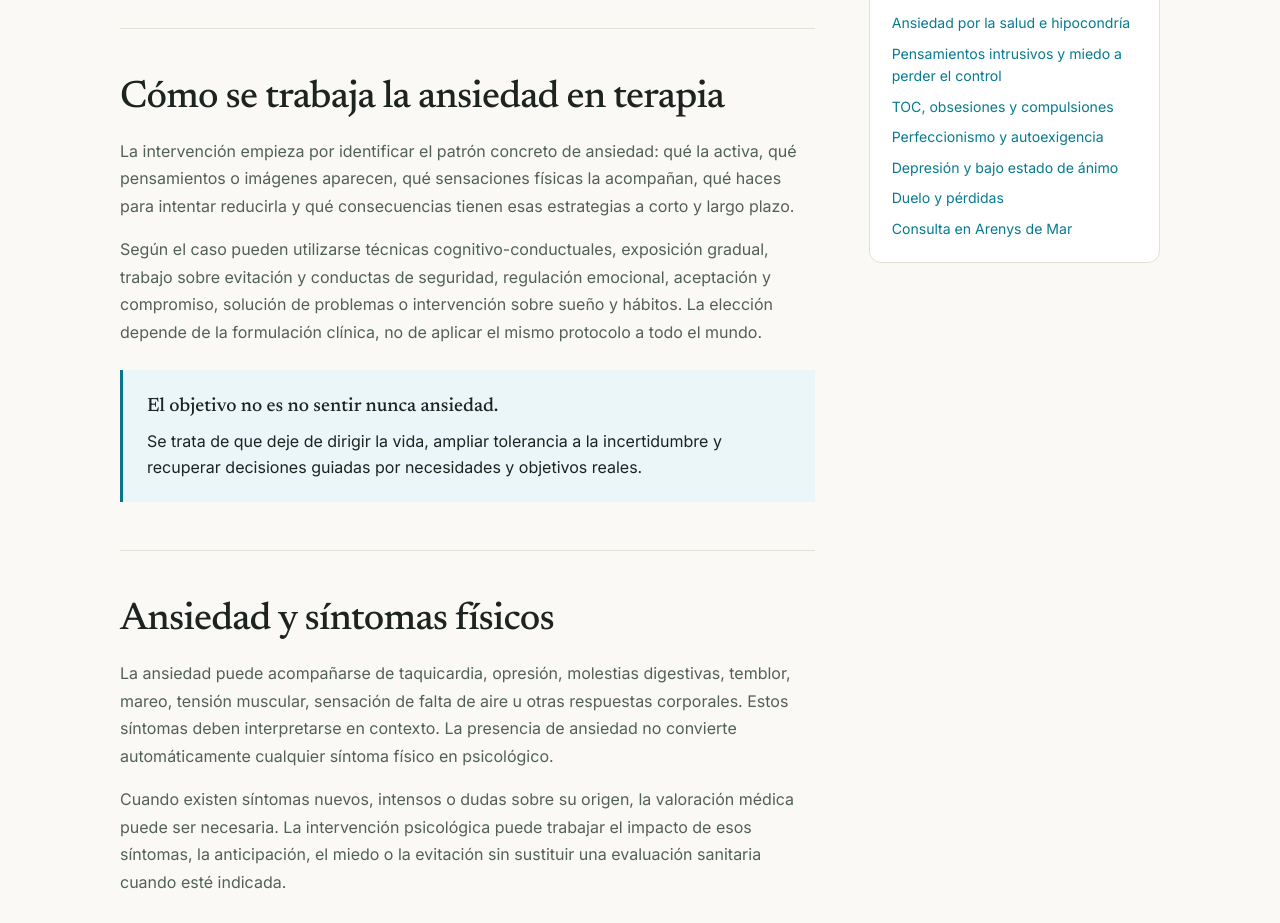
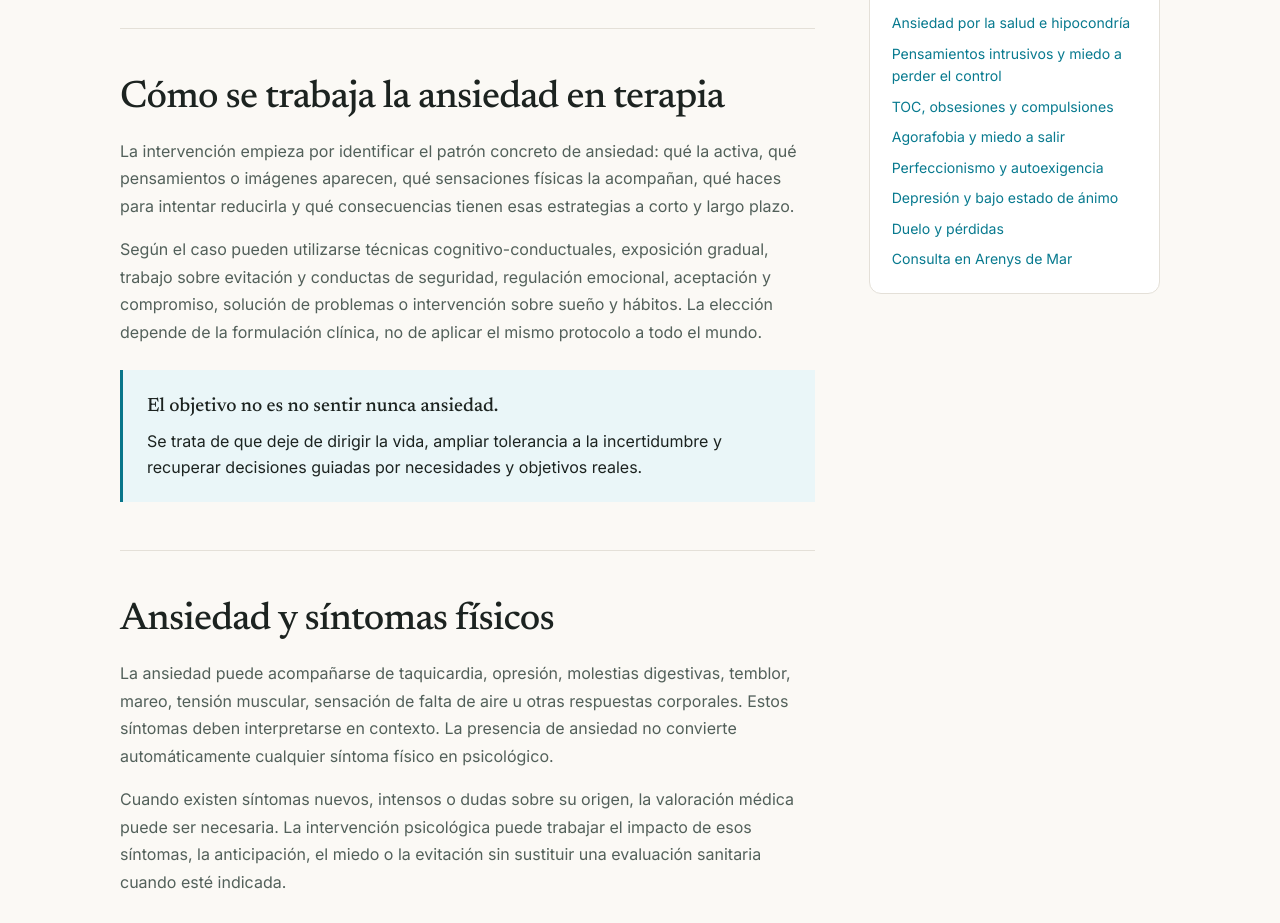
Before and after one commit to carolinasanchezgirona/Portfolio-Carolina, a Next.js app: page /ansiedad in a window 1280 px wide. Shown: the part 1420-2343 px from the top of the page. Built offline with nearby package versions, Linux system fonts and the light colour scheme.

Commit message:
SEO: link agoraphobia page

```diff
--- a/app/ansiedad/page.tsx
+++ b/app/ansiedad/page.tsx
@@ -138,6 +138,7 @@ export default function AnxietyPage() {
               <a href="/ansiedad-por-la-salud-e-hipocondria/">Ansiedad por la salud e hipocondría</a>
               <a href="/pensamientos-intrusivos-y-miedo-a-perder-el-control/">Pensamientos intrusivos y miedo a perder el control</a>
               <a href="/toc-obsesiones-y-compulsiones/">TOC, obsesiones y compulsiones</a>
+              <a href="/agorafobia-y-miedo-a-salir/">Agorafobia y miedo a salir</a>
               <a href="/perfeccionismo-y-autoexigencia/">Perfeccionismo y autoexigencia</a>
               <a href="/depresion/">Depresión y bajo estado de ánimo</a>
               <a href="/duelo/">Duelo y pérdidas</a>
```
